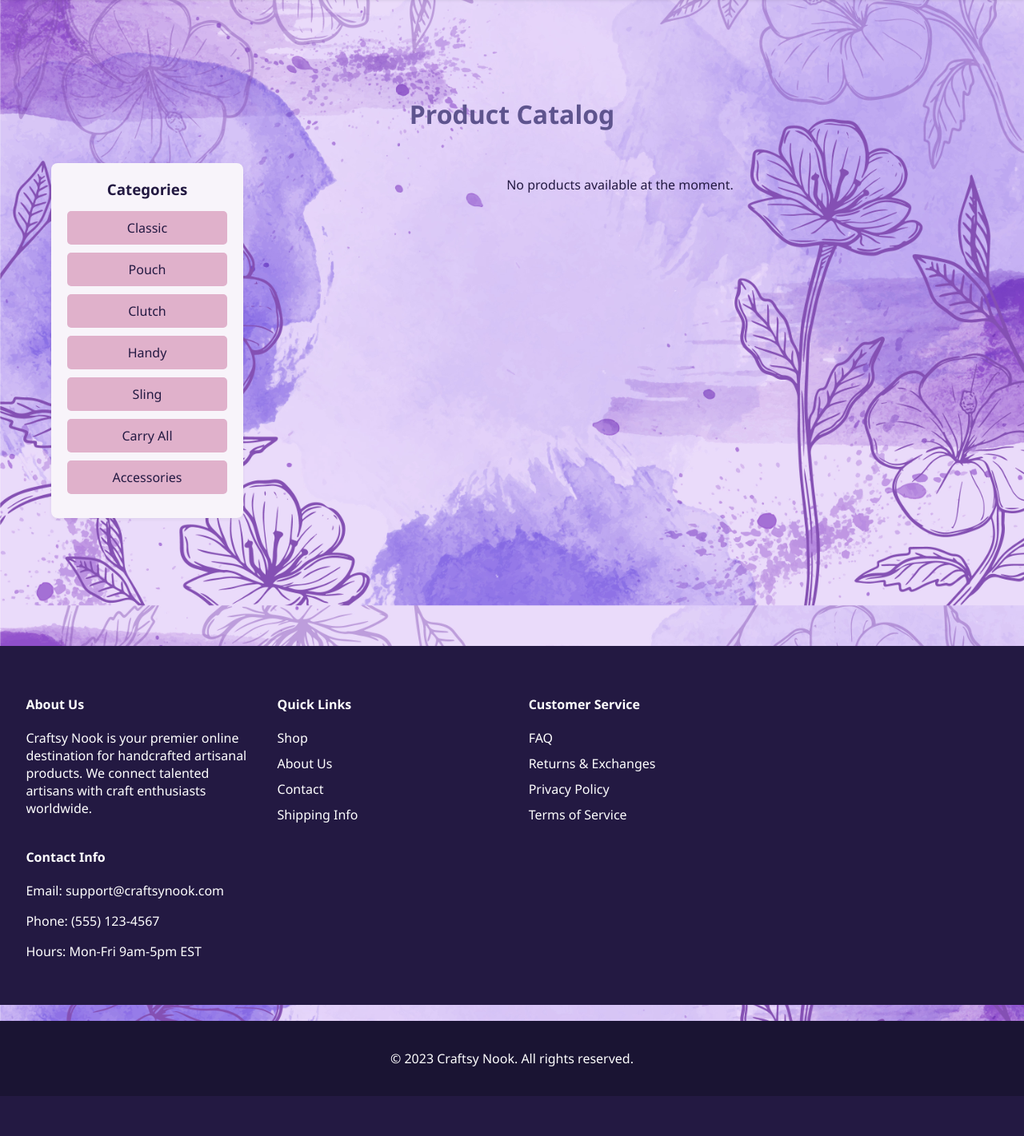
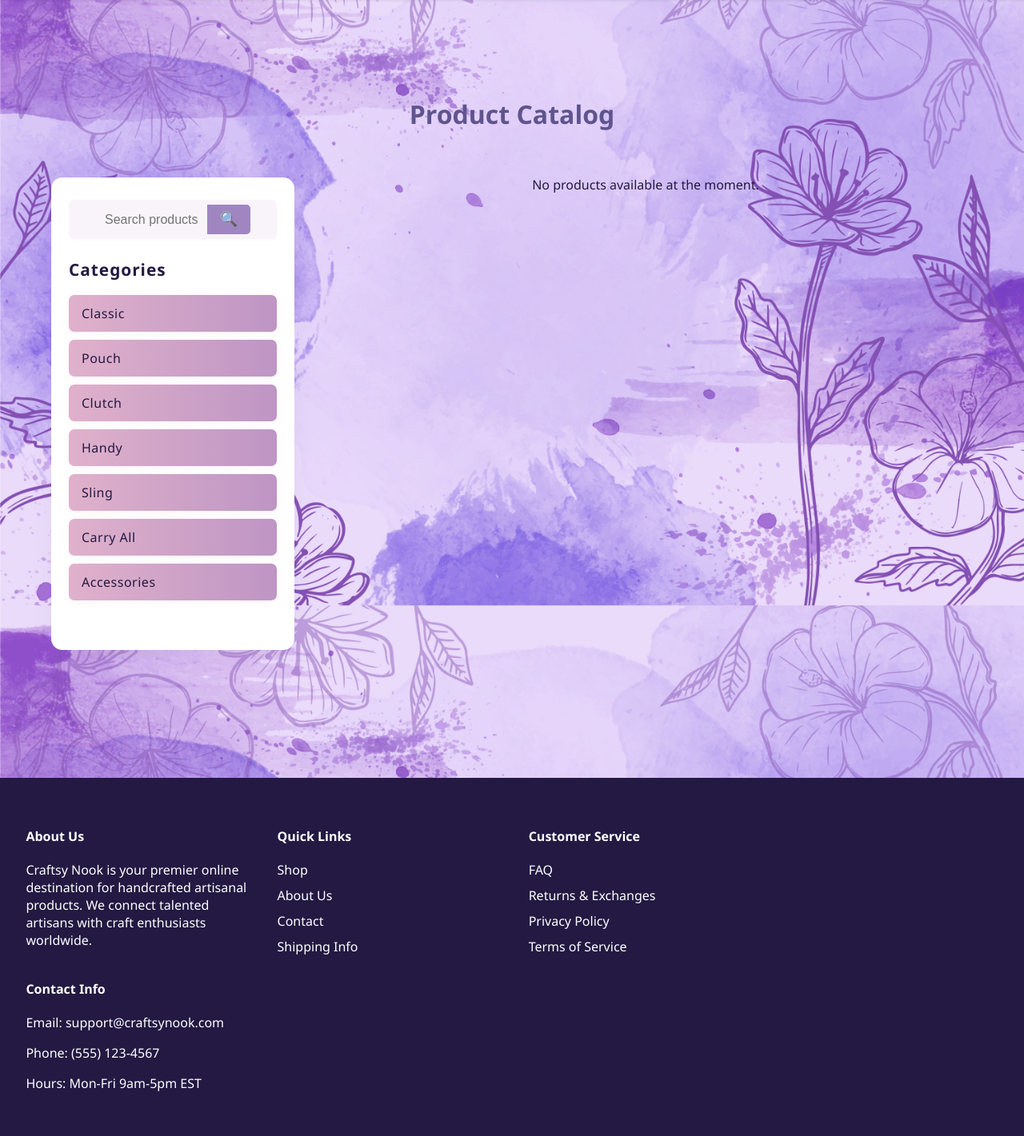
Before and after one commit to EthanLeones/Craftsy, a PHP site: page /shop.php in a window 1280 px wide. Shown: the part 96-1517 px from the top of the page at 80% size. Before the commit the page ends 1467 px from the top, so only its background shows below. Run offline with PHP 8.4, Linux system fonts and the light colour scheme; data that the repository does not hold is empty.

Commit message:
added search bar

```diff
--- a/shop.php
+++ b/shop.php
@@ -5,7 +5,6 @@ $page_title = 'Product Catalog';
 include 'header.php';
 
 $products = [];
-// Define static categories as the categories table will be dropped
 $categories = [
     ['name' => 'Classic', 'link' => 'shop.php?category=Classic'],
     ['name' => 'Pouch', 'link' => 'shop.php?category=Pouch'],
@@ -26,14 +25,19 @@ if (isset($_GET['category']) && !empty($_GET['category'])) {
         $sql .= " AND category = ?";
         $params[] = $selected_category;
     } else {
-        // Handle invalid category, maybe show an error or ignore the filter
-        // For now, we'll just ignore the filter if it's invalid
         error_log("Invalid category filter: " . htmlspecialchars($selected_category));
         $_SESSION['alert'] = ['type' => 'warning', 'message' => 'Invalid category selected.'];
-        // Optionally redirect to shop.php without the category filter
         header('Location: shop.php');
         exit();
     }
+}
+
+$search_query = '';
+if (isset($_GET['search']) && !empty(trim($_GET['search']))) {
+    $search_query = trim($_GET['search']);
+    $sql .= " AND (name LIKE ? OR description LIKE ?)";
+    $params[] = '%' . $search_query . '%';
+    $params[] = '%' . $search_query . '%';
 }
 
 $sql .= " ORDER BY created_at DESC";
@@ -60,24 +64,31 @@ try {
     }
 
     .sidebar {
-        flex: 0 0 200px;
-        padding: 20px;
-        background-color: #f8f4fa;
-        border-radius: 8px;
-        box-shadow: 0 2px 4px rgba(0, 0, 0, 0.05);
+        flex: 0 0 260px;
+        padding: 28px 22px 28px 22px;
+        background: #fff;
+        border-radius: 14px;
+        box-shadow: 0 4px 24px rgba(158, 134, 192, 0.10);
+        display: flex;
+        flex-direction: column;
+        min-height: 400px;
+        margin-top: 18px;
     }
 
     .sidebar h3 {
         color: #231942;
         margin-top: 0;
-        margin-bottom: 15px;
-        text-align: center;
+        margin-bottom: 18px;
+        text-align: left;
+        font-size: 1.3em;
+        letter-spacing: 1px;
+        font-weight: 700;
     }
 
     .sidebar ul {
         list-style: none;
         padding: 0;
-        margin: 0;
+        margin: 0 0 24px 0;
     }
 
     .sidebar li {
@@ -86,25 +97,61 @@ try {
 
     .sidebar a {
         display: block;
-        padding: 10px;
-        background-color: #e0b1cb;
+        padding: 12px 16px;
+        background: linear-gradient(90deg, #e0b1cb 0%, #be95c4 100%);
         color: #231942;
         text-decoration: none;
-        border-radius: 5px;
-        text-align: center;
-        transition: background-color 0.3s ease;
+        border-radius: 7px;
+        text-align: left;
+        font-weight: 500;
+        transition: background 0.3s, color 0.3s;
+        box-shadow: 0 2px 8px #e0b1cb22;
+        letter-spacing: 0.5px;
     }
 
-    .sidebar a:hover {
-        background-color: #be95c4;
-    }
-
-     .sidebar a.active {
-         background-color: #9f86c0;
-         color: white;
+    .sidebar a:hover, .sidebar a.active {
+        background: linear-gradient(90deg, #9f86c0 0%, #5e548e 100%);
+        color: #fff;
         font-weight: bold;
     }
 
+    .sidebar .shop-search-bar {
+        margin-bottom: 24px;
+        display: flex;
+        flex-direction: row;
+        gap: 0;
+        align-items: center;
+        background: #f8f4fa;
+        border-radius: 7px;
+        padding: 6px 8px;
+        box-shadow: 0 1px 4px #e0b1cb11;
+        justify-content: center;
+    }
+    .sidebar .shop-search-bar input[type="text"] {
+        padding: 8px 12px;
+        border: none;
+        border-radius: 5px 0 0 5px;
+        font-size: 1em;
+        width: 140px;
+        background: transparent;
+        outline: none;
+        color: #231942;
+        box-shadow: none;
+    }
+    .sidebar .shop-search-bar button {
+        padding: 8px 16px;
+        background: #9f86c0;
+        color: #fff;
+        border: none;
+        border-radius: 0 5px 5px 0;
+        font-weight: 600;
+        cursor: pointer;
+        transition: background 0.3s;
+        font-size: 1em;
+    }
+    .sidebar .shop-search-bar button:hover {
+        background: #5e548e;
+    }
 
     .product-list {
         flex: 1;
@@ -115,22 +162,27 @@ try {
 
     .product-item {
         border: 1px solid #e0b1cb;
-        border-radius: 8px;
-        padding: 15px;
+        border-radius: 12px;
+        padding: 18px;
         text-align: center;
         background-color: #fff;
-        box-shadow: 0 2px 4px rgba(0, 0, 0, 0.05);
+        box-shadow: 0 2px 8px rgba(158, 134, 192, 0.08);
         display: flex;
         flex-direction: column;
         justify-content: space-between;
+        transition: box-shadow 0.2s;
+    }
+    .product-item:hover {
+        box-shadow: 0 8px 24px #be95c433;
     }
 
     .product-item img {
         max-width: 100%;
         height: 200px;
         object-fit: cover;
-         border-radius: 4px;
+        border-radius: 8px;
         margin-bottom: 15px;
+        box-shadow: 0 2px 8px #e0b1cb22;
     }
 
     .product-item h4 {
@@ -138,12 +190,20 @@ try {
         margin-top: 0;
         margin-bottom: 5px;
         font-size: 1.1em;
+        font-weight: 700;
+        letter-spacing: 0.5px;
+        word-break: break-word;
+        white-space: normal; /* Allow text to wrap */
+        overflow-wrap: break-word;
     }
 
     .product-item p {
         color: #5e548e;
         font-size: 1em;
         margin-bottom: 10px;
+        word-break: break-word;
+        white-space: normal; /* Allow text to wrap */
+        overflow-wrap: break-word;
     }
 
     .product-item .view-details-button {
@@ -152,29 +212,41 @@ try {
         background-color: #9f86c0;
         color: white;
         text-decoration: none;
-          border-radius: 5px;
+        border-radius: 6px;
         transition: background-color 0.3s ease;
         margin-top: auto;
+        font-weight: 600;
+        letter-spacing: 0.5px;
+        box-shadow: 0 2px 8px #e0b1cb22;
     }
 
     .product-item .view-details-button:hover {
         background-color: #5e548e;
     }
-
-
 </style>
 
 <h1 class="page-title">Product Catalog</h1>
 
 <div class="shop-content">
     <div class="sidebar">
+        <form class="shop-search-bar" method="get" action="shop.php">
+            <input type="text" name="search" placeholder="Search products..." value="<?php echo htmlspecialchars($search_query); ?>">
+            <?php if (isset($_GET['category'])): ?>
+                <input type="hidden" name="category" value="<?php echo htmlspecialchars($_GET['category']); ?>">
+            <?php endif; ?>
+            <button type="submit"><span style="font-size:1.1em;">&#128269;</span></button>
+        </form>
         <h3>Categories</h3>
         <ul>
             <?php foreach($categories as $category): ?>
-                        <li><a href="<?php echo htmlspecialchars($category['link']); ?>"><?php echo htmlspecialchars($category['name']); ?></a></li>
+                <li>
+                    <a href="<?php echo htmlspecialchars($category['link']); ?>"
+                        <?php if (isset($_GET['category']) && $_GET['category'] === $category['name']) echo 'class="active"'; ?>>
+                        <?php echo htmlspecialchars($category['name']); ?>
+                    </a>
+                </li>
             <?php endforeach; ?>
         </ul>
-
     </div>
 
     <div class="product-list">
@@ -188,22 +260,13 @@ try {
                     </a>
                     <h4><?php echo htmlspecialchars($product['name']); ?> - In Stock: <?php echo htmlspecialchars($product['stock_quantity']); ?></h4>
                     <p>P<?php echo htmlspecialchars(number_format($product['price'], 2)); ?></p>
-
                     <a href="product_details.php?id=<?php echo htmlspecialchars($product['id']); ?>" class="view-details-button">View Details</a>
-
                 </div>
             <?php endforeach; ?>
         <?php endif; ?>
     </div>
 </div>
 
-</div> <!-- Close container from header.php -->
+</div>
 
 <?php include 'footer.php'; ?>
-
-<?php
-
-?>
-
-<script>
-</script>
```
Lines whose indentation alone changed are shown as unchanged.
